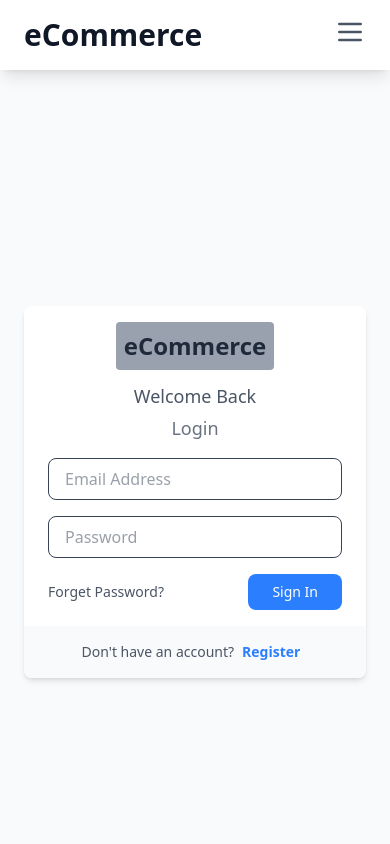
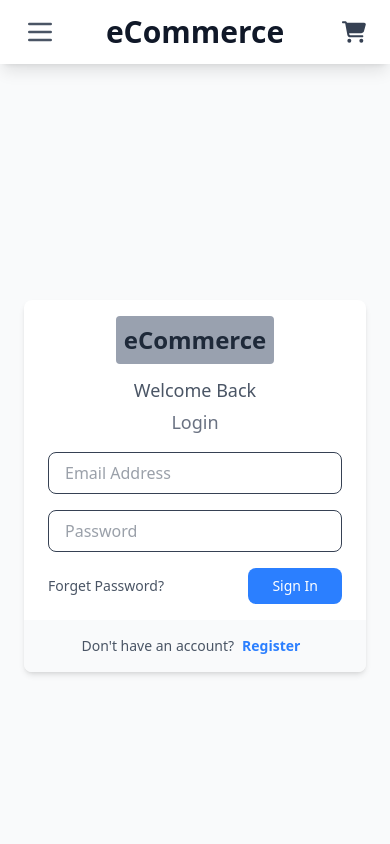
Before and after one commit to ADITYABANKEY07/vercel-phonestore, a React (Vite) app in the folder frontend/: page /login in a window 390 px wide. Shown: the top 844 px of the page. Built offline with nearby package versions, Linux system fonts and the light colour scheme; no server answers.

Commit message:
logo, menu and cart position will we change

```diff
--- a/frontend/src/Components/layout/Navbar.jsx
+++ b/frontend/src/Components/layout/Navbar.jsx
@@ -1,10 +1,10 @@
 import { useEffect, useState } from "react";
-import { Link, useNavigate, useLocation } from "react-router-dom"; // Import useLocation
+import { Link, useNavigate, useLocation } from "react-router-dom";
 import { FaCartShopping } from "react-icons/fa6";
 
 function Navbar() {
   const navigate = useNavigate();
-  const location = useLocation(); // Get current location
+  const location = useLocation();
   const [isMobileMenuOpen, setIsMobileMenuOpen] = useState(false);
 
   const getLoggedInUser = () => {
@@ -27,18 +27,22 @@ function Navbar() {
     const handleStorageChange = () => {
       setUser(getLoggedInUser());
     };
-
     const handleUserChange = () => {
       setUser(getLoggedInUser());
     };
-
     window.addEventListener("storage", handleStorageChange);
     window.addEventListener("userChanged", handleUserChange);
-
     return () => {
       window.removeEventListener("storage", handleStorageChange);
       window.removeEventListener("userChanged", handleUserChange);
     };
+  }, []);
+
+  const [isMobile, setIsMobile] = useState(window.innerWidth < 768);
+  useEffect(() => {
+    const handleResize = () => setIsMobile(window.innerWidth < 768);
+    window.addEventListener("resize", handleResize);
+    return () => window.removeEventListener("resize", handleResize);
   }, []);
 
   const handleLogout = () => {
@@ -53,29 +57,24 @@ function Navbar() {
     setIsMobileMenuOpen(!isMobileMenuOpen);
   };
 
-  const navLinkClasses = "relative text-gray-700 dark:text-gray-200 hover:text-blue-600 dark:hover:text-white transition-colors duration-300 before:absolute before:inset-x-0 before:bottom-0 before:h-0.5 before:bg-blue-500 before:scale-x-0 before:origin-left before:transition-transform before:duration-300 hover:before:scale-x-100";
-  const mobileNavLinkClasses = "block px-4 py-2 text-gray-700 dark:text-gray-200 hover:bg-gray-100 dark:hover:bg-blue-600 rounded-md transition-colors duration-300";
+  const navLinkClasses =
+    "relative text-gray-700 dark:text-gray-200 hover:text-blue-600 dark:hover:text-white transition-colors duration-300 before:absolute before:inset-x-0 before:bottom-0 before:h-0.5 before:bg-blue-500 before:scale-x-0 before:origin-left before:transition-transform before:duration-300 hover:before:scale-x-100";
+  const mobileNavLinkClasses =
+    "block px-4 py-2 text-gray-700 dark:text-gray-200 hover:bg-gray-100 dark:hover:bg-blue-600 rounded-md transition-colors duration-300";
 
-  // Determine if the current route is an admin route
   const isAdminRoute = location.pathname.startsWith("/admin");
-
-  // Determine if the user is an admin
   const isAdmin = user && user.isAdmin;
-
-  // Conditional rendering logic
   const shouldShowAdminOnlyNav = isAdmin && isAdminRoute;
 
   return (
     <nav className="bg-white shadow-lg sticky top-0 z-50 dark:bg-gradient-to-r from-blue-500 to-indigo-600">
-      <div className="container mx-auto px-6 py-4 flex justify-between items-center">
-        {/* Logo */}
-        <Link to="/" className="text-3xl font-extrabold text-gray-900 dark:text-white transform hover:scale-105 transition-transform duration-300">
-          eCommerce
-        </Link>
-
-        {/* Mobile Menu Button (Hamburger) - always show for mobile */}
-        <div className="md:hidden">
-          <button onClick={toggleMobileMenu} className="text-gray-600 dark:text-white focus:outline-none focus:text-gray-800 dark:focus:text-white">
+      <div className="container mx-auto px-6 py-4 flex justify-between items-center relative">
+        {/* Mobile Hamburger */}
+        {isMobile && (
+          <button
+            onClick={toggleMobileMenu}
+            className="text-gray-600 dark:text-white focus:outline-none"
+          >
             <svg className="h-8 w-8" fill="none" viewBox="0 0 24 24" stroke="currentColor">
               {isMobileMenuOpen ? (
                 <path strokeLinecap="round" strokeLinejoin="round" strokeWidth="2" d="M6 18L18 6M6 6l12 12" />
@@ -84,37 +83,57 @@ function Navbar() {
               )}
             </svg>
           </button>
-        </div>
+        )}
+
+        {/* Responsive Logo */}
+        <Link
+          to="/"
+          className={`text-3xl font-extrabold text-gray-900 dark:text-white hover:scale-105 transition-transform duration-300 ${
+            isMobile
+              ? "absolute left-1/2 transform -translate-x-1/2"
+              : "static transform-none"
+          }`}
+        >
+          eCommerce
+        </Link>
 
         {/* Desktop Navigation Links */}
         <div className="hidden md:flex items-center justify-center flex-grow space-x-8 text-lg font-medium">
           {shouldShowAdminOnlyNav ? (
-            // Admin-only view: Only Admin Dashboard link
             <Link to="/admin" className={navLinkClasses}>Admin Dashboard</Link>
           ) : (
-            // Regular user view or Admin not on admin route: Show all standard links
             <>
               <Link to="/" className={navLinkClasses}>Home</Link>
               <Link to="/shop" className={navLinkClasses}>Shop</Link>
               <Link to="/contact" className={navLinkClasses}>Contact</Link>
               <Link to="/about" className={navLinkClasses}>About</Link>
-              {/* Admin Dashboard link - only show if user is admin AND not on admin route (already shown above) */}
-              {isAdmin && !isAdminRoute && ( // Show admin dashboard link if admin but not currently on an admin page
+              {isAdmin && !isAdminRoute && (
                 <Link to="/admin" className={navLinkClasses}>Admin Dashboard</Link>
               )}
             </>
           )}
         </div>
 
-        {/* Right-aligned Actions (Desktop) */}
+        {/* Right-side Actions */}
+        <div>
+          {/* Mobile: Cart only */}
+          <div className="flex md:hidden items-center gap-4">
+            {!shouldShowAdminOnlyNav && (
+              <Link to="/cart" className="text-2xl text-gray-700 dark:text-white hover:scale-110 transition-transform duration-300" aria-label="Shopping Cart">
+                <FaCartShopping />
+              </Link>
+            )}
+          </div>
+
+          {/* Desktop: Cart + Auth Buttons */}
           <div className="hidden md:flex items-center gap-6">
-          {!shouldShowAdminOnlyNav && ( // Hide cart/login/logout if in admin-only view
+            {!shouldShowAdminOnlyNav && (
               <Link to="/cart" className="text-3xl text-gray-700 dark:text-white hover:scale-110 transition-transform duration-300" aria-label="Shopping Cart">
                 <FaCartShopping />
               </Link>
             )}
             {!user ? (
-            !shouldShowAdminOnlyNav && ( // Hide login/signup if in admin-only view
+              !shouldShowAdminOnlyNav && (
                 <Link to="/login" className="px-6 py-2 bg-blue-600 text-white rounded-full shadow-md hover:bg-blue-700 transform hover:scale-105 transition-all duration-300 font-semibold">
                   Login / Signup
                 </Link>
@@ -129,38 +148,37 @@ function Navbar() {
             )}
           </div>
         </div>
+      </div>
 
-      {/* Mobile Menu (Conditional Rendering) */}
+      {/* Mobile Menu */}
       {isMobileMenuOpen && (
         <div className="md:hidden bg-white dark:bg-blue-700 py-4 px-6 border-t border-gray-200 dark:border-blue-600">
           <div className="flex flex-col space-y-3">
             {shouldShowAdminOnlyNav ? (
-              // Admin-only view for mobile
               <Link to="/admin" className={mobileNavLinkClasses} onClick={() => setIsMobileMenuOpen(false)}>Admin Dashboard</Link>
             ) : (
-              // Regular user view or Admin not on admin route for mobile
               <>
                 <Link to="/" className={mobileNavLinkClasses} onClick={() => setIsMobileMenuOpen(false)}>Home</Link>
                 <Link to="/shop" className={mobileNavLinkClasses} onClick={() => setIsMobileMenuOpen(false)}>Shop</Link>
                 <Link to="/contact" className={mobileNavLinkClasses} onClick={() => setIsMobileMenuOpen(false)}>Contact</Link>
                 <Link to="/about" className={mobileNavLinkClasses} onClick={() => setIsMobileMenuOpen(false)}>About</Link>
-                {isAdmin && !isAdminRoute && ( // Show admin dashboard link if admin but not currently on an admin page
+                {isAdmin && !isAdminRoute && (
                   <Link to="/admin" className={mobileNavLinkClasses} onClick={() => setIsMobileMenuOpen(false)}>Admin Dashboard</Link>
                 )}
-                <Link to="/cart" className={`${mobileNavLinkClasses} flex items-center`} onClick={() => setIsMobileMenuOpen(false)}>
-                  🛒 <span className="ml-2">Cart</span>
-                </Link>
               </>
             )}
             {!user ? (
-              !shouldShowAdminOnlyNav && ( // Hide login/signup if in admin-only view
+              !shouldShowAdminOnlyNav && (
                 <Link to="/login" className="block px-4 py-2 bg-blue-600 text-white rounded-md text-center hover:bg-blue-700 transition-colors duration-300" onClick={() => setIsMobileMenuOpen(false)}>
                   Login / Signup
                 </Link>
               )
             ) : (
               <button
-                onClick={() => { handleLogout(); setIsMobileMenuOpen(false); }}
+                onClick={() => {
+                  handleLogout();
+                  setIsMobileMenuOpen(false);
+                }}
                 className="block w-full px-4 py-2 bg-gray-500 text-white rounded-md text-center hover:bg-gray-600 transition-colors duration-300"
               >
                 Logout
```
Lines whose indentation alone changed are shown as unchanged.
